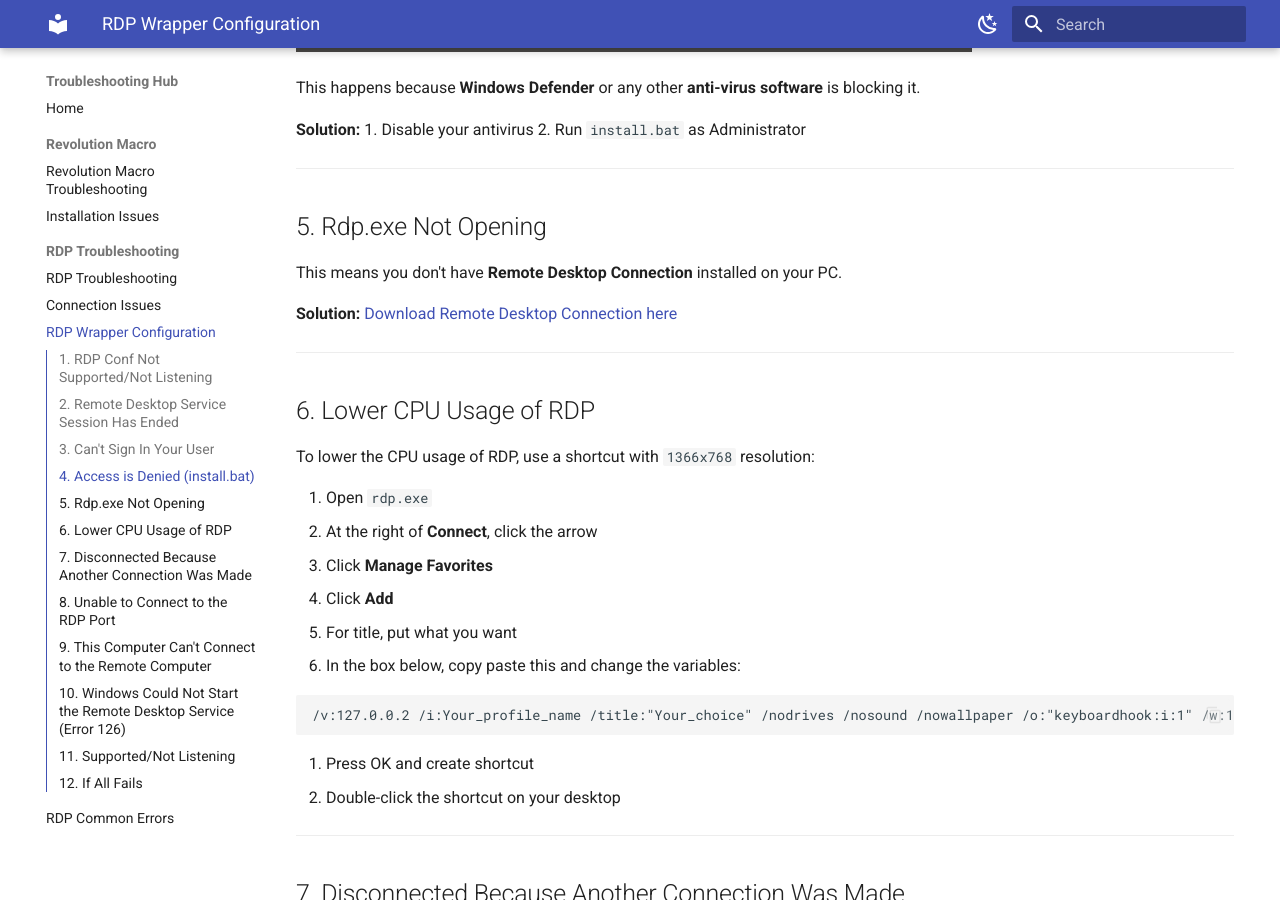
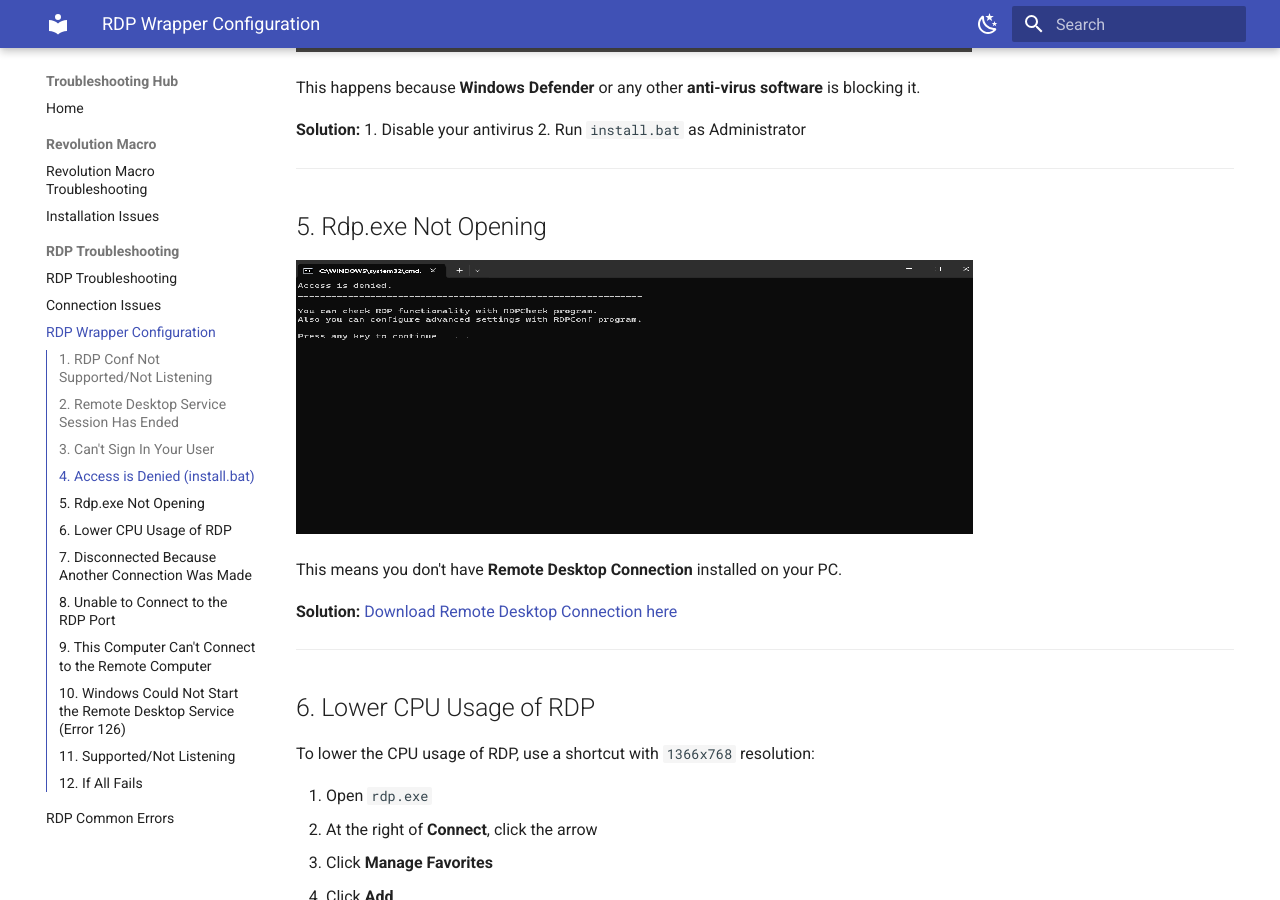
Before and after one commit to ru3tyYT/duck-support, an MkDocs documentation site: the page built from docs/rdp-troubleshooting/rdp-wrapper.md, in a window 1280 px wide and 900 px high, scrolled down 2149 px. Built offline with MkDocs 1.6.1 and Material for MkDocs 9.7.7, drawn with Linux system fonts in a browser that asks for light colours.

Commit message:
Add missing wrapper_img5 to RDP wrapper article

```diff
--- a/docs/rdp-troubleshooting/rdp-wrapper.md
+++ b/docs/rdp-troubleshooting/rdp-wrapper.md
@@ -72,6 +72,8 @@ This happens because **Windows Defender** or any other **anti-virus software** i
 ---
 
 ## 5. Rdp.exe Not Opening
+
+![Error screenshot](../assets/images/rdp/wrapper_img5.png)
 
 This means you don't have **Remote Desktop Connection** installed on your PC.
 
```
